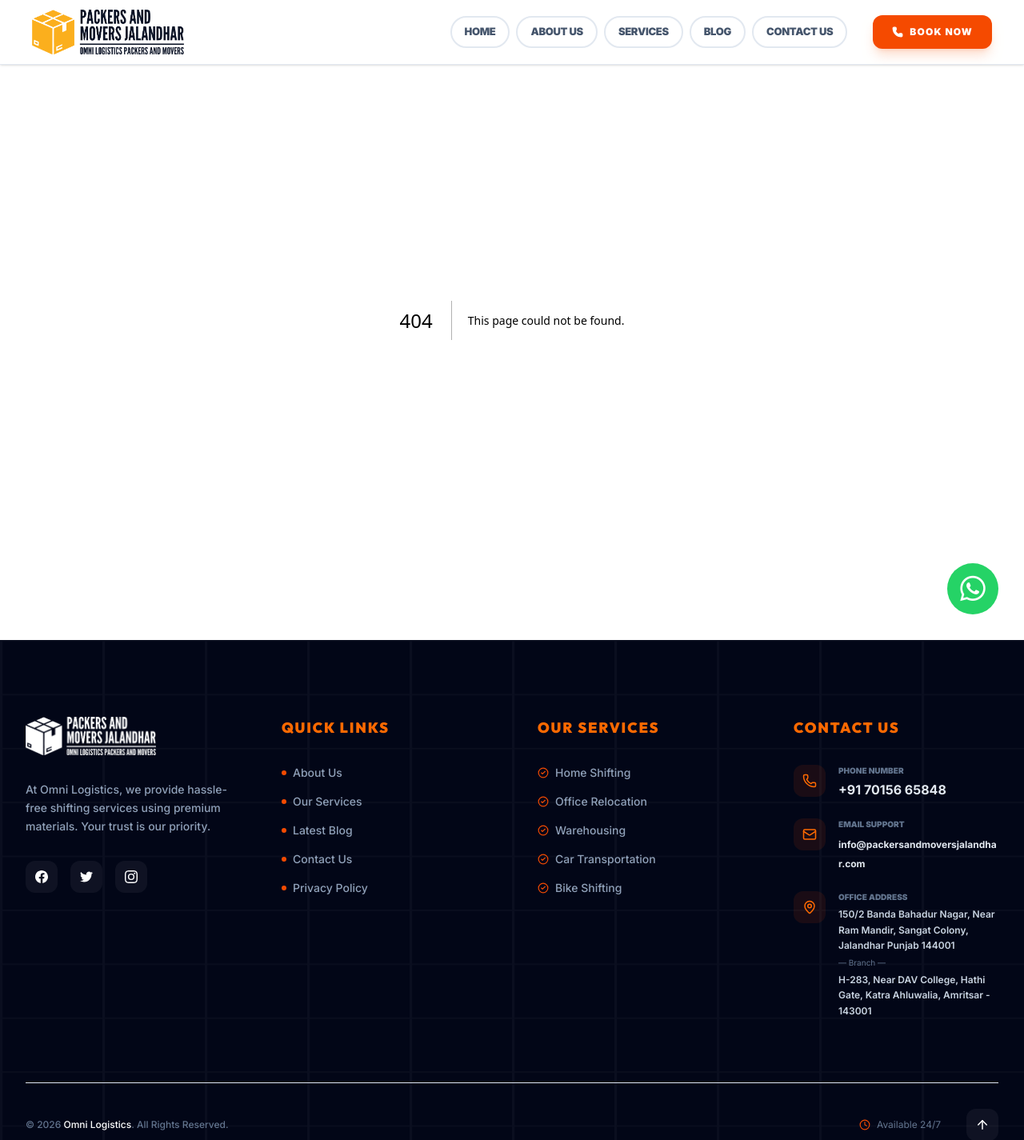
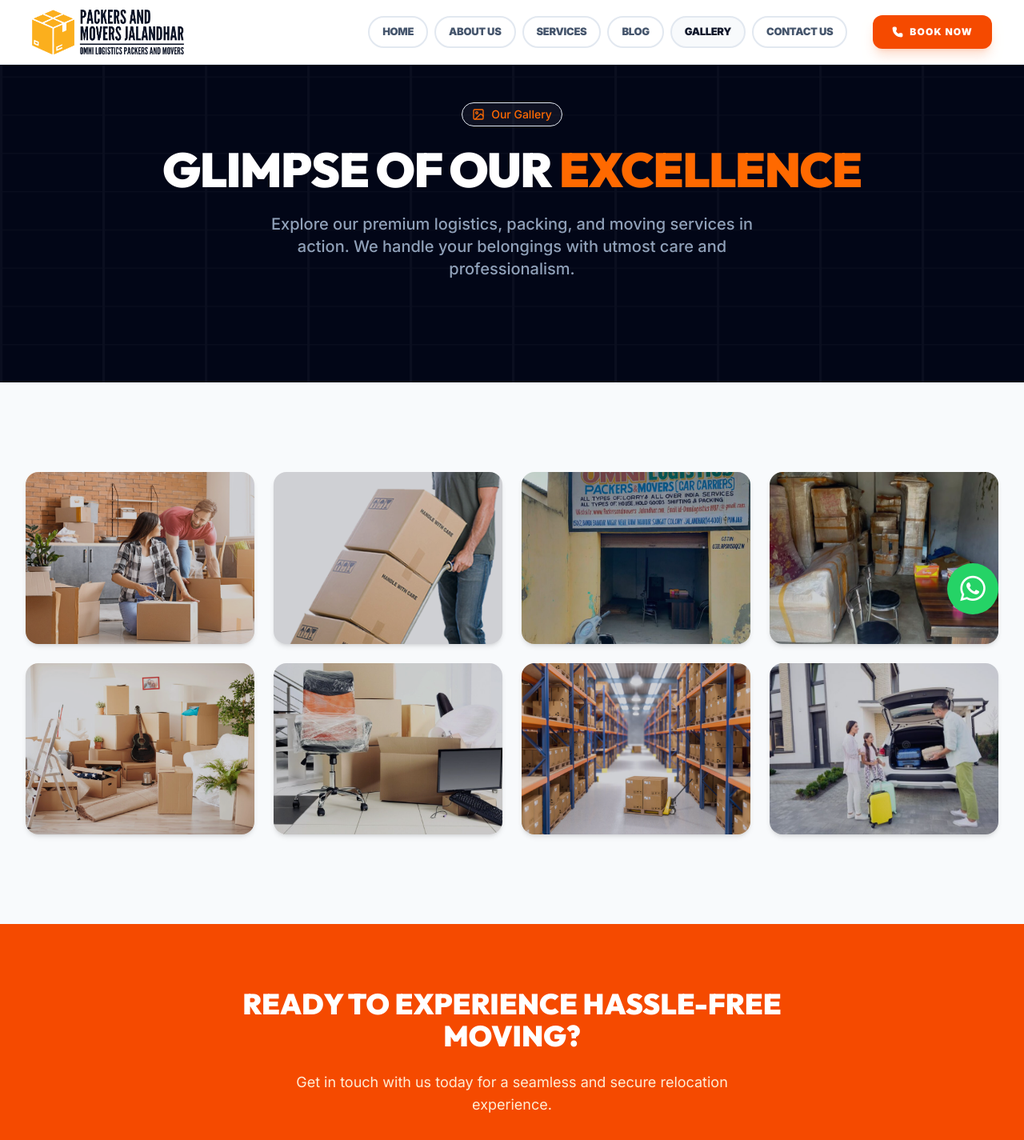
Before and after one commit to digitalsolution360web/packer, a Next.js app: page /gallery in a window 1280 px wide. Before the commit this address had no page. Shown: the top 1425 px of the page at 80% size. Built offline with nearby package versions, Linux system fonts and the light colour scheme.

Commit message:
new updated

```diff
--- a/app/components/Footer.tsx
+++ b/app/components/Footer.tsx
@@ -10,7 +10,7 @@ export default function Footer() {
   };
 
   return (
-    <footer className="bg-[#020617] text-white pt-24 pb-12 relative overflow-hidden">
+    <footer className="bg-[#020617] text-white pt-16 pb-8 relative overflow-hidden">
       {/* Subtle Background Pattern */}
       <div className="absolute inset-0 opacity-[0.03] pointer-events-none">
         <svg className="w-full h-full" viewBox="0 0 100 100" preserveAspectRatio="none">
@@ -24,9 +24,9 @@ export default function Footer() {
       </div>
 
       <div className="max-w-7xl mx-auto px-4 sm:px-6 lg:px-8 relative z-10">
-        <div className="grid grid-cols-1 md:grid-cols-2 lg:grid-cols-4 gap-16 mb-20">
+        <div className="grid grid-cols-1 md:grid-cols-2 lg:grid-cols-4 gap-8 lg:gap-12 mb-12">
           {/* Brand Column */}
-          <div className="space-y-8">
+          <div className="space-y-6">
             <Image src="/Logo.png" alt="Logo" width={180} height={60} className="brightness-0 invert h-12 w-auto" />
             <p className="text-slate-400 text-sm leading-relaxed max-w-xs font-medium">
               At Omni Logistics, we provide hassle-free shifting services using premium materials. Your trust is our priority.
@@ -46,8 +46,8 @@ export default function Footer() {
 
           {/* Quick Links Column */}
           <div>
-            <h4 className="text-lg font-black mb-8 font-outfit uppercase tracking-widest text-orange-500">Quick Links</h4>
-            <ul className="space-y-4">
+            <h4 className="text-base font-black mb-6 font-outfit uppercase tracking-widest text-orange-500">Quick Links</h4>
+            <ul className="space-y-3">
               {[
                 { name: "About Us", href: "/about" },
                 { name: "Our Services", href: "/services" },
@@ -67,8 +67,8 @@ export default function Footer() {
 
           {/* Our Services Column */}
           <div>
-            <h4 className="text-lg font-black mb-8 font-outfit uppercase tracking-widest text-orange-500">Our Services</h4>
-            <ul className="space-y-4">
+            <h4 className="text-base font-black mb-6 font-outfit uppercase tracking-widest text-orange-500">Our Services</h4>
+            <ul className="space-y-3">
               {["Home Shifting", "Office Relocation", "Warehousing", "Car Transportation", "Bike Shifting"].map((service, i) => (
                 <li key={i} className="text-slate-400 hover:text-white transition-colors cursor-pointer text-sm font-medium flex items-center gap-2">
                   <CheckCircle2 size={14} className="text-orange-600" />
@@ -80,41 +80,41 @@ export default function Footer() {
 
           {/* Contact Info Column */}
           <div>
-            <h4 className="text-lg font-black mb-8 font-outfit uppercase tracking-widest text-orange-500">Contact Us</h4>
-            <div className="space-y-6">
-              <div className="flex gap-4">
-                <div className="w-10 h-10 rounded-xl bg-orange-600/10 flex items-center justify-center shrink-0">
-                  <Phone size={18} className="text-orange-500" />
+            <h4 className="text-base font-black mb-6 font-outfit uppercase tracking-widest text-orange-500">Contact Us</h4>
+            <div className="space-y-3">
+              <div className="flex gap-3">
+                <div className="w-9 h-9 rounded-xl bg-orange-600/10 flex items-center justify-center shrink-0">
+                  <Phone size={16} className="text-orange-500" />
                 </div>
                 <div>
-                  <p className="text-[10px] font-black uppercase text-slate-500 mb-1">Phone Number</p>
-                  <a href="tel:+917015665848" className="text-slate-200 font-bold hover:text-orange-500 transition-colors">
+                  <p className="text-[9px] font-black uppercase text-slate-500 mb-0.5">Phone Number</p>
+                  <a href="tel:+917015665848" className="text-slate-200 text-[13px] font-bold hover:text-orange-500 transition-colors">
                     +91 70156 65848
                   </a>
                 </div>
               </div>
-              <div className="flex gap-4">
-                <div className="w-10 h-10 rounded-xl bg-orange-600/10 flex items-center justify-center shrink-0">
-                  <Mail size={18} className="text-orange-500" />
+              <div className="flex gap-3">
+                <div className="w-9 h-9 rounded-xl bg-orange-600/10 flex items-center justify-center shrink-0">
+                  <Mail size={16} className="text-orange-500" />
                 </div>
                 <div>
-                  <p className="text-[10px] font-black uppercase text-slate-500 mb-1">Email Support</p>
-                  <a href="mailto:info@packersandmoversjalandhar.com" className="text-slate-200 font-bold hover:text-orange-500 transition-colors text-xs break-all">
+                  <p className="text-[9px] font-black uppercase text-slate-500 mb-0.5">Email Support</p>
+                  <a href="mailto:info@packersandmoversjalandhar.com" className="text-slate-200 text-[13px] font-bold hover:text-orange-500 transition-colors break-all">
                     info@packersandmoversjalandhar.com
                   </a>
                 </div>
               </div>
-              <div className="flex gap-4">
-                <div className="w-10 h-10 rounded-xl bg-orange-600/10 flex items-center justify-center shrink-0">
-                  <MapPin size={18} className="text-orange-500" />
+              <div className="flex gap-3">
+                <div className="w-9 h-9 rounded-xl bg-orange-600/10 flex items-center justify-center shrink-0">
+                  <MapPin size={16} className="text-orange-500" />
                 </div>
                 <div>
-                  <p className="text-[10px] font-black uppercase text-slate-500 mb-1">Office Address</p>
-                  <p className="text-slate-300 text-xs font-semibold leading-relaxed">
+                  <p className="text-[9px] font-black uppercase text-slate-500 mb-0.5">Office Address</p>
+                  <p className="text-slate-300 text-[11px] font-semibold leading-snug">
                     150/2 Banda Bahadur Nagar, Near Ram Mandir, Sangat Colony, Jalandhar Punjab 144001
                   </p>
-                  <p className="text-slate-500 text-[10px] my-1">— Branch —</p>
-                  <p className="text-slate-300 text-xs font-semibold leading-relaxed">
+                  <p className="text-slate-500 text-[9px] my-0.5">— Branch —</p>
+                  <p className="text-slate-300 text-[11px] font-semibold leading-snug">
                     H-283, Near DAV College, Hathi Gate, Katra Ahluwalia, Amritsar - 143001
                   </p>
                 </div>
@@ -124,18 +124,29 @@ export default function Footer() {
         </div>
 
         {/* Bottom Bar */}
-        <div className="pt-8 border-t border-white/5 flex flex-col md:flex-row justify-between items-center gap-6">
-          <p className="text-slate-500 text-xs font-medium">
-            © 2026 <span className="text-white">Omni Logistics</span>. All Rights Reserved.
-          </p>
-          <div className="flex items-center gap-8">
+        <div className="pt-6 border-t border-white/5 flex flex-col md:flex-row justify-between items-center gap-6">
+          <div className="flex flex-col md:flex-row items-center gap-4">
+            <p className="text-slate-500 text-xs font-medium">
+              © 2026 <span className="text-white">Omni Logistics</span>. All Rights Reserved.
+            </p>
+            <a
+              href="https://www.digitalsolution360.com/"
+              target="_blank"
+              rel="noopener noreferrer"
+              className="flex items-center gap-2 px-3 py-1.5 rounded-full bg-[#020617] border border-white hover:border-blue-500 transition-colors"
+            >
+              <span className="w-1.5 h-1.5 rounded-full bg-[#3b82f6]"></span>
+              <span className="text-[#3b82f6] text-[11px] sm:text-xs font-semibold">Design by Digital Solution 360</span>
+            </a>
+          </div>
+          <div className="flex items-center gap-6 sm:gap-8">
             <span className="text-slate-500 text-xs flex items-center gap-2">
               <Clock size={14} className="text-orange-600" />
               Available 24/7
             </span>
             <button
               onClick={scrollToTop}
-              className="w-10 h-10 rounded-xl bg-white/5 flex items-center justify-center hover:bg-orange-600 transition-all group"
+              className="w-10 h-10 rounded-xl bg-white/5 flex items-center justify-center hover:bg-orange-600 transition-all group shrink-0"
             >
               <ArrowUp size={18} className="group-hover:-translate-y-1 transition-transform" />
             </button>
--- a/app/components/Navbar.tsx
+++ b/app/components/Navbar.tsx
@@ -25,6 +25,7 @@ export default function Navbar() {
     { name: "ABOUT US", href: "/about" },
     { name: "SERVICES", href: "/services" },
     { name: "BLOG", href: "/blog" },
+    { name: "GALLERY", href: "/gallery" },
     { name: "CONTACT US", href: "/contact" },
   ];
 
--- /dev/null
+++ b/app/gallery/page.tsx
@@ -0,0 +1,95 @@
+import Image from "next/image";
+import { ArrowRight, ImageIcon } from "lucide-react";
+import Link from "next/link";
+
+export default function GalleryPage() {
+  const galleryImages = [
+    { src: "/banner.jpg", alt: "Logistics Fleet", category: "Transport" },
+    { src: "/home.png", alt: "Packaging Process", category: "Packaging" },
+    { src: "/home1.jpg", alt: "Warehouse Storage", category: "Warehouse" },
+    { src: "/home2.jpg", alt: "Loading Truck", category: "Loading" },
+    { src: "/s.jpg", alt: "Office Relocation", category: "Relocation" },
+    { src: "/s1.jpg", alt: "Secure Transport", category: "Transport" },
+    { src: "/s3.jpg", alt: "Home Shifting", category: "Shifting" },
+    { src: "/s4.jpg", alt: "Careful Handling", category: "Packaging" },
+  ];
+
+  return (
+    <div className="min-h-screen bg-slate-50">
+      {/* Hero Section */}
+      <section className="relative bg-[#020617] text-white py-24 lg:py-32 overflow-hidden">
+        <div className="absolute inset-0 opacity-[0.03] pointer-events-none">
+          <svg className="w-full h-full" viewBox="0 0 100 100" preserveAspectRatio="none">
+            <defs>
+              <pattern id="grid" width="10" height="10" patternUnits="userSpaceOnUse">
+                <path d="M 10 0 L 0 0 0 10" fill="none" stroke="white" strokeWidth="0.5" />
+              </pattern>
+            </defs>
+            <rect width="100" height="100" fill="url(#grid)" />
+          </svg>
+        </div>
+        <div className="max-w-7xl mx-auto px-4 sm:px-6 lg:px-8 relative z-10 text-center">
+          <div className="inline-flex items-center gap-2 px-3 py-1 rounded-full bg-white/5 border border-white/10 text-orange-500 text-sm font-medium mb-6">
+            <ImageIcon size={16} />
+            <span>Our Gallery</span>
+          </div>
+          <h1 className="text-4xl md:text-5xl lg:text-6xl font-black mb-6 font-outfit uppercase tracking-tight">
+            Glimpse of Our <span className="text-orange-500">Excellence</span>
+          </h1>
+          <p className="text-slate-400 text-lg md:text-xl max-w-2xl mx-auto font-medium">
+            Explore our premium logistics, packing, and moving services in action. We handle your belongings with utmost care and professionalism.
+          </p>
+        </div>
+      </section>
+
+      {/* Gallery Grid */}
+      <section className="py-20 lg:py-28">
+        <div className="max-w-7xl mx-auto px-4 sm:px-6 lg:px-8">
+          <div className="grid grid-cols-1 sm:grid-cols-2 lg:grid-cols-3 xl:grid-cols-4 gap-6">
+            {galleryImages.map((image, index) => (
+              <div
+                key={index}
+                className="group relative rounded-2xl overflow-hidden aspect-[4/3] bg-white shadow-md hover:shadow-xl transition-all duration-300"
+              >
+                <div className="absolute inset-0 bg-slate-900/20 group-hover:bg-transparent transition-colors z-10" />
+                <Image
+                  src={image.src}
+                  alt={image.alt}
+                  fill
+                  className="object-cover transition-transform duration-700 group-hover:scale-110"
+                />
+                <div className="absolute inset-0 bg-gradient-to-t from-black/80 via-black/20 to-transparent opacity-0 group-hover:opacity-100 transition-opacity duration-300 z-20 flex flex-col justify-end p-6">
+                  <span className="text-orange-500 text-xs font-bold uppercase tracking-wider mb-2 transform translate-y-4 group-hover:translate-y-0 transition-transform duration-300">
+                    {image.category}
+                  </span>
+                  <h3 className="text-white text-lg font-bold transform translate-y-4 group-hover:translate-y-0 transition-transform duration-300 delay-75">
+                    {image.alt}
+                  </h3>
+                </div>
+              </div>
+            ))}
+          </div>
+        </div>
+      </section>
+
+      {/* CTA Section */}
+      <section className="bg-orange-600 py-20 text-white text-center px-4">
+        <div className="max-w-3xl mx-auto">
+          <h2 className="text-3xl md:text-4xl font-black mb-6 font-outfit uppercase">
+            Ready to experience hassle-free moving?
+          </h2>
+          <p className="text-orange-100 text-lg mb-8 max-w-xl mx-auto">
+            Get in touch with us today for a seamless and secure relocation experience.
+          </p>
+          <Link
+            href="/contact"
+            className="inline-flex items-center justify-center gap-2 bg-white text-orange-600 px-8 py-4 rounded-xl font-bold hover:bg-slate-50 transition-colors group"
+          >
+            Get a Free Quote
+            <ArrowRight size={20} className="group-hover:translate-x-1 transition-transform" />
+          </Link>
+        </div>
+      </section>
+    </div>
+  );
+}
```
